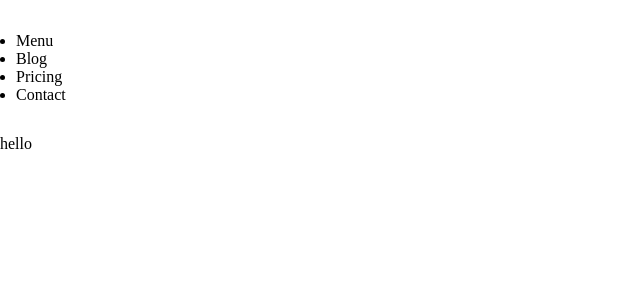
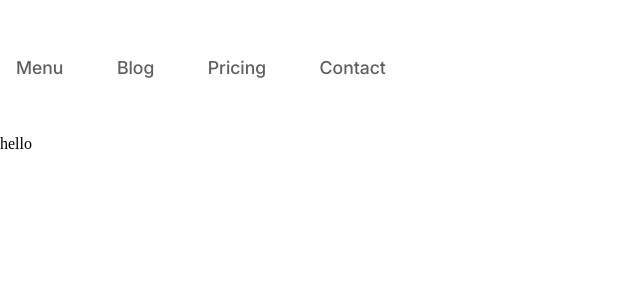
Before and after one commit to DEEBBLUE/Eatly, a React (Vite) app: page / in a window 1280 px wide. Shown: the top 300 px of the page, without its empty margins (0-640 px from the left). Built offline with nearby package versions, Linux system fonts and the light colour scheme.

Commit message:
Create style for navbar

```diff
--- a/src/modules/HeaderModule/components/NavBar/navbar.scss
+++ b/src/modules/HeaderModule/components/NavBar/navbar.scss
@@ -0,0 +1,18 @@
+.header__navbar{
+  display: flex;
+  ul{
+    list-style-type: none;
+
+    display: flex;
+    flex-direction: row;
+
+    column-gap: 53.5px;
+
+    li{
+      font-family: "Inter";
+      font-weight: 500;
+      font-size: 17.8px;
+      color: #606060;
+    }
+  }
+}
```
